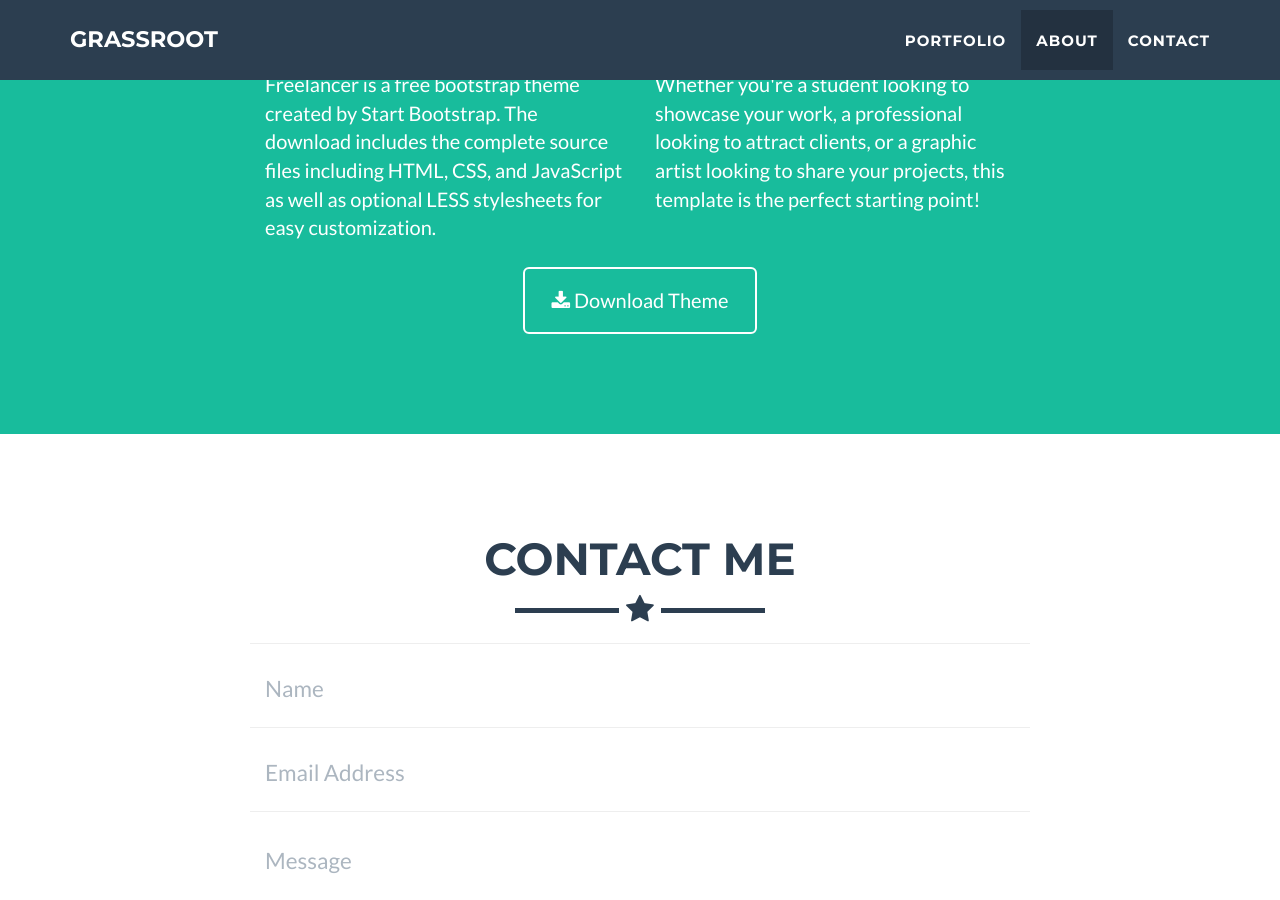
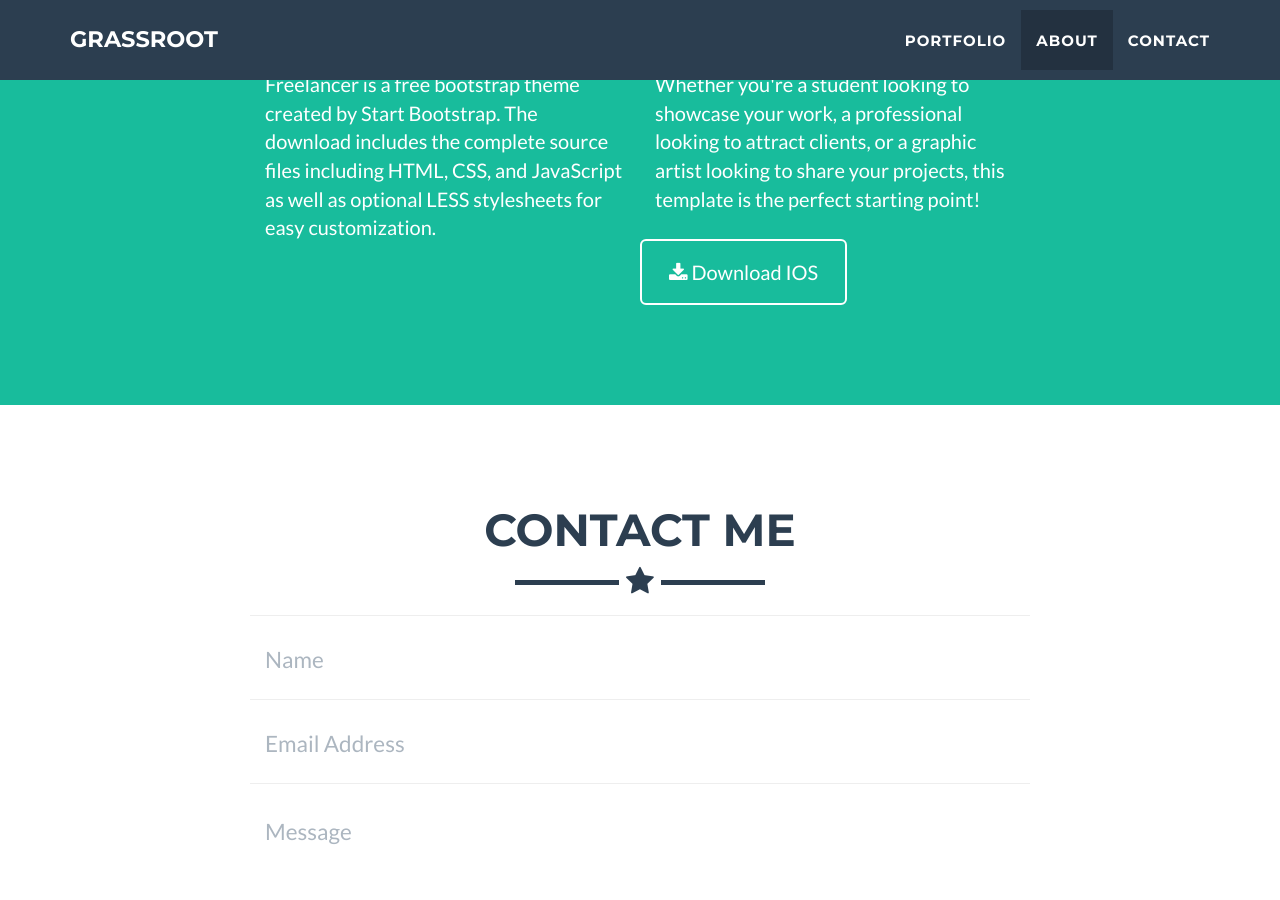
Before and after one commit to DattaKaligotla/SreedattaKaligotla.github.io, a Jekyll site: the page built from index.html, in a window 1280 px wide and 900 px high, scrolled down 1422 px. Built offline with Jekyll 4.4.1, drawn with Linux system fonts in a browser that asks for light colours.

Commit message:
Update about.html

```diff
--- a/_includes/about.html
+++ b/_includes/about.html
@@ -14,9 +14,9 @@
                 <div class="col-lg-4">
                     <p>Whether you're a student looking to showcase your work, a professional looking to attract clients, or a graphic artist looking to share your projects, this template is the perfect starting point! </p>
                 </div>
-                <div class="col-lg-8 col-lg-offset-2 text-center">
+                <div class="https://sreedattakaligotla.github.io/">
                     <a href="https://github.com/jeromelachaud/freelancer-theme" class="btn btn-lg btn-outline">
-                        <i class="fa fa-download"></i> Download Theme
+                        <i class="fa fa-download"></i> Download IOS
                     </a>
                 </div>
             </div>
```
